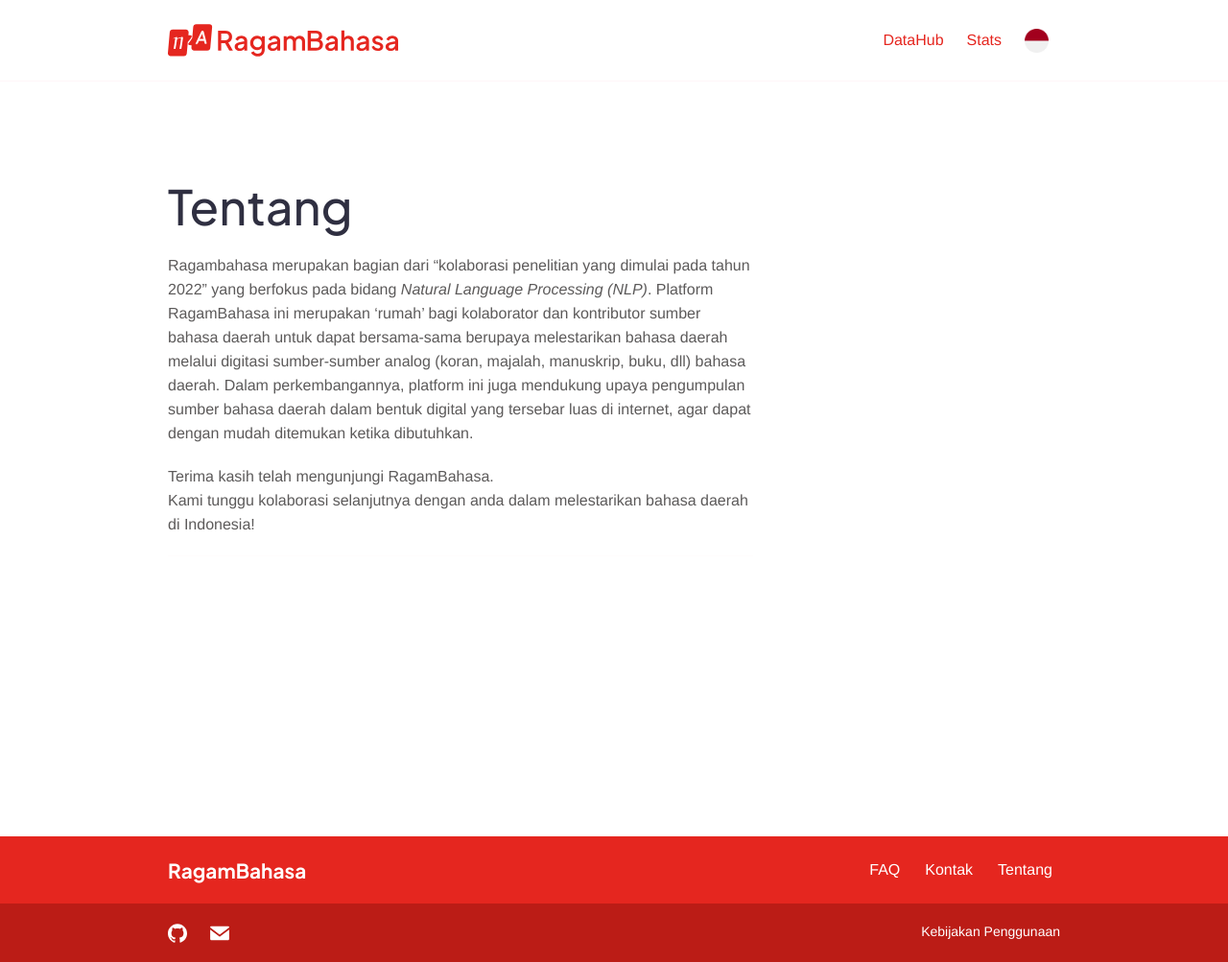
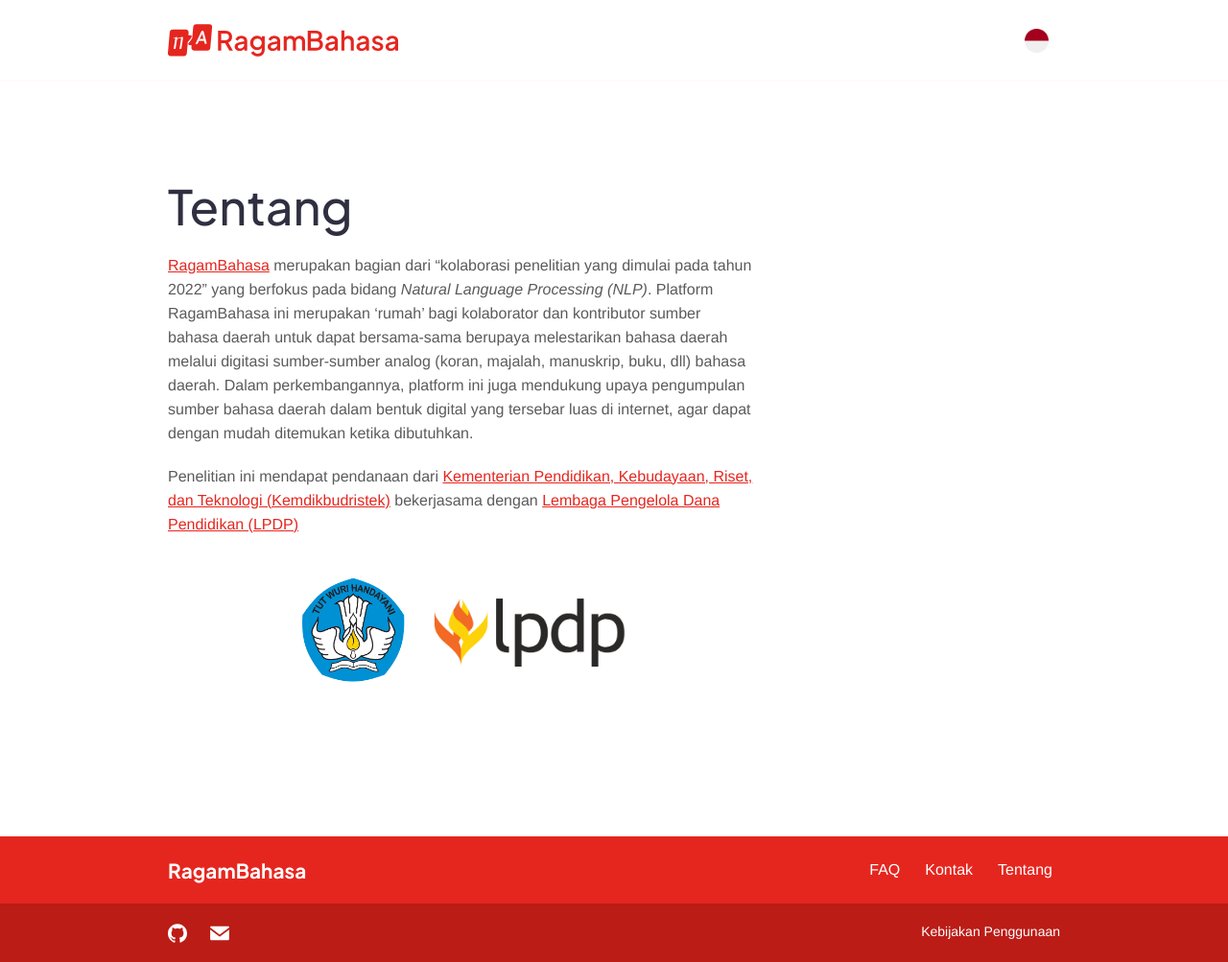
Before and after one commit to ragambahasa/ragambahasa-platform, a Jekyll site: the page built from id/about.md, in a window 1280 px wide and 1003 px high. Shown: the whole window at 96% size. Built offline with Jekyll 4.4.1, drawn with Linux system fonts in a browser that asks for light colours.

Commit message:
hide menu, modify about pages

```diff
--- a/id/about.md
+++ b/id/about.md
@@ -8,10 +8,13 @@ lang: id
 
 <!-- {GIK-Community} -->
 
-Ragambahasa merupakan bagian dari "kolaborasi penelitian yang dimulai pada tahun 2022" yang berfokus pada bidang _Natural Language Processing (NLP)_. Platform RagamBahasa ini merupakan 'rumah' bagi kolaborator dan kontributor sumber bahasa daerah untuk dapat bersama-sama berupaya melestarikan bahasa daerah melalui digitasi sumber-sumber analog (koran, majalah, manuskrip, buku, dll) bahasa daerah. Dalam perkembangannya, platform ini juga mendukung upaya pengumpulan sumber bahasa daerah dalam bentuk digital yang tersebar luas di internet, agar dapat dengan mudah ditemukan ketika dibutuhkan.
+[RagamBahasa]() merupakan bagian dari "kolaborasi penelitian yang dimulai pada tahun 2022" yang berfokus pada bidang _Natural Language Processing (NLP)_. Platform RagamBahasa ini merupakan 'rumah' bagi kolaborator dan kontributor sumber bahasa daerah untuk dapat bersama-sama berupaya melestarikan bahasa daerah melalui digitasi sumber-sumber analog (koran, majalah, manuskrip, buku, dll) bahasa daerah. Dalam perkembangannya, platform ini juga mendukung upaya pengumpulan sumber bahasa daerah dalam bentuk digital yang tersebar luas di internet, agar dapat dengan mudah ditemukan ketika dibutuhkan.
 
-Terima kasih telah mengunjungi RagamBahasa.
-Kami tunggu kolaborasi selanjutnya dengan anda dalam melestarikan bahasa daerah di Indonesia!
+Penelitian ini mendapat pendanaan dari [Kementerian Pendidikan, Kebudayaan, Riset, dan Teknologi (Kemdikbudristek)](https://www.kemdikbud.go.id/) bekerjasama dengan [Lembaga Pengelola Dana Pendidikan (LPDP)](https://lpdp.kemenkeu.go.id/)
 
+<div class="text-center">
+  <img src="/images/logo/logo-kemdikbud.png" alt="Logo Kemdikbudristek" width="120" class="mx-1">
+  <img src="/images/logo/logo-lpdp.png" alt="Logo LPDP" width="200" class="mx-1">
+</div>
 
 ---
```
Also changed, not shown: _data/navigation.yml (+18 -12 lines), en/about.md (+6 -2 lines), changelog.md (added), images/logo/logo-kemdikbud.png (added), images/logo/logo-lpdp.png (added).
